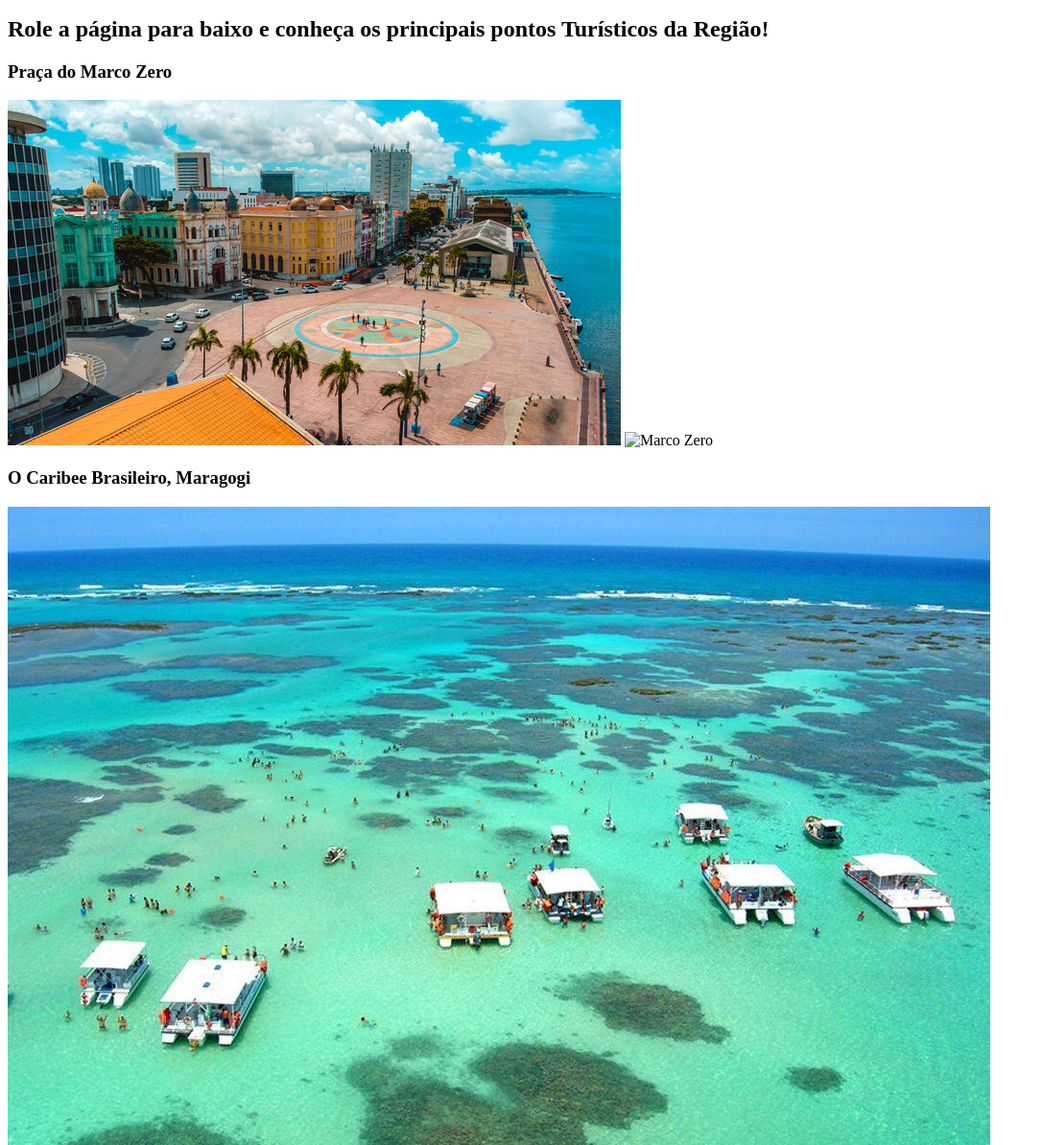
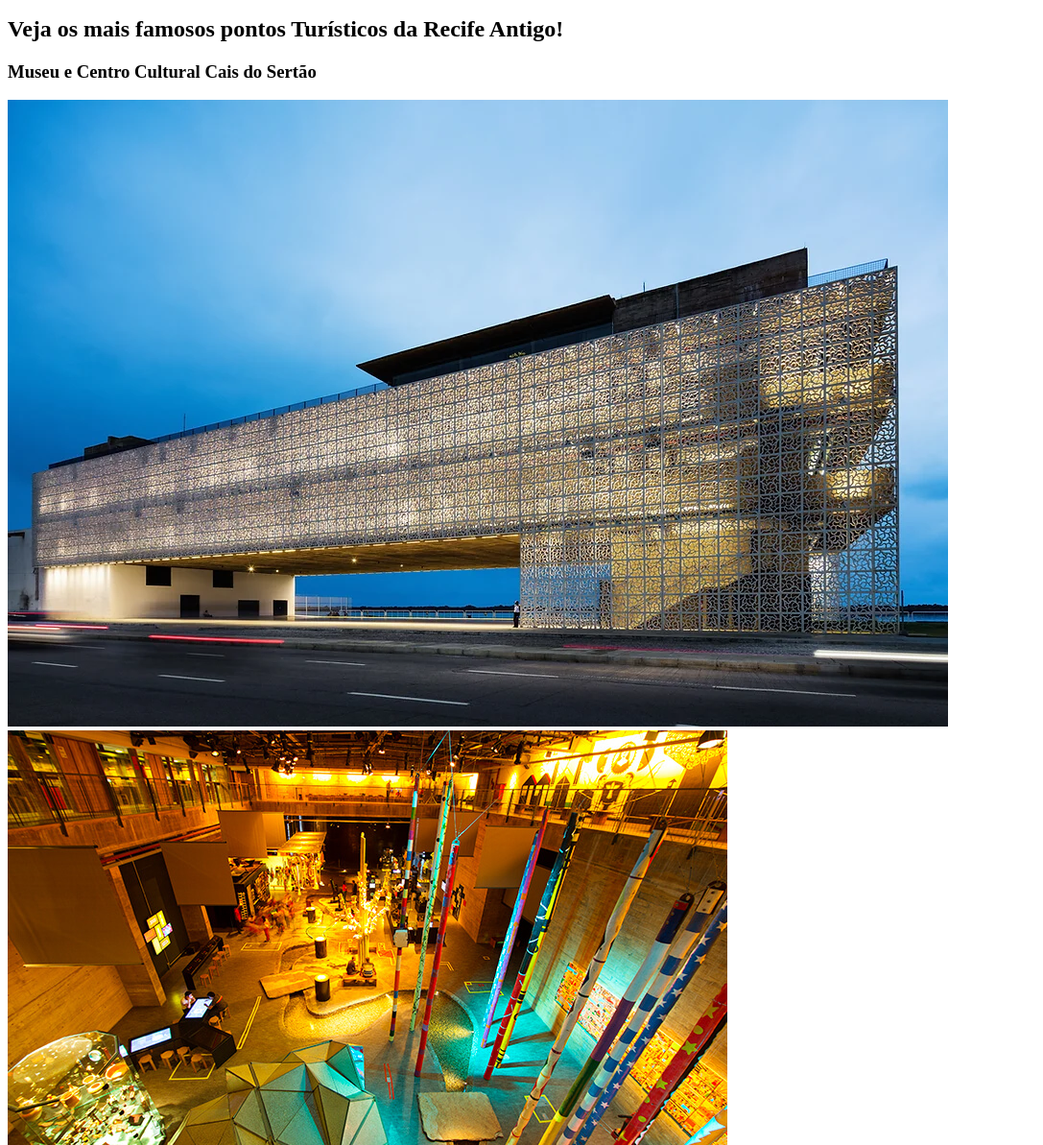
Before and after one commit to CiceroMarques/Desenvolvimento-Proz, a plain HTML site: page PaginaPorCompleto/pagina2.html in a window 1280 px wide. Shown: the part 287-1480 px from the top of the page at 96% size, without its empty margins (0-1087 px from the left). Drawn offline with Linux system fonts and the light colour scheme.

Commit message:
Add files via upload

```diff
--- a/PaginaPorCompleto/pagina2.html
+++ b/PaginaPorCompleto/pagina2.html
@@ -19,28 +19,30 @@
 
     <main>
 
-        <h2>Role a página para baixo e conheça os principais pontos Turísticos da Região!</h2>
+        <h2>Veja os mais famosos pontos Turísticos da Recife Antigo!</h2>
 
-        <sections id="PontosTuristicos">
+        <sections id="PontosTuristicos2">
             <div>
-                <h3>Praça do Marco Zero</h3>
-                <img src="img/marcoZero.png" alt="Marco Zero">
-                <img src="img/marcoZero1.png" alt="Marco Zero">
-            </div>
+                <h3>Museu e Centro Cultural Cais do Sertão</h3>
+                <img src="img/museu1.png" alt="Museu e Centro Cultural">
+                <img src="img/Museu2.png" alt="Museu e Centro Cultural">
 
-            <div>
-                <h3>O Caribee Brasileiro, Maragogi</h3>
-                <img src="img/maragogi.png" alt="Maragogi">
-                <img src="img/maragogi1.png" alt="Maragogi">
             </div>
 
             <div>
                 <h3>Recife Antiga</h3>
                 <img src="img/recife.png" alt="Recife Antiga">
                 <img src="img/recife1.png" alt="Recife Antiga">
-                <p>dhuhwdauhduwa</p>
             </div>
+
+            <div>
+                <h3>Igreja Madre de Deus</h3>
+                <img src="img/igreja1.png" alt="Basílica">
+                <img src="img/igreja2.png" height="500" width="1192" alt="Basílica">
+            </div>
+
         </sections>
+        <a href = "index.html">Página principal</a>
 
     </main>
 
```
Also changed, not shown: PaginaPorCompleto/index.html (+3 -15 lines), PaginaPorCompleto/img/Museu2.png (added), PaginaPorCompleto/img/igreja1.png (added), PaginaPorCompleto/img/igreja2.png (added), PaginaPorCompleto/img/marcoZero3.png (added), PaginaPorCompleto/img/museu1.png (added).
